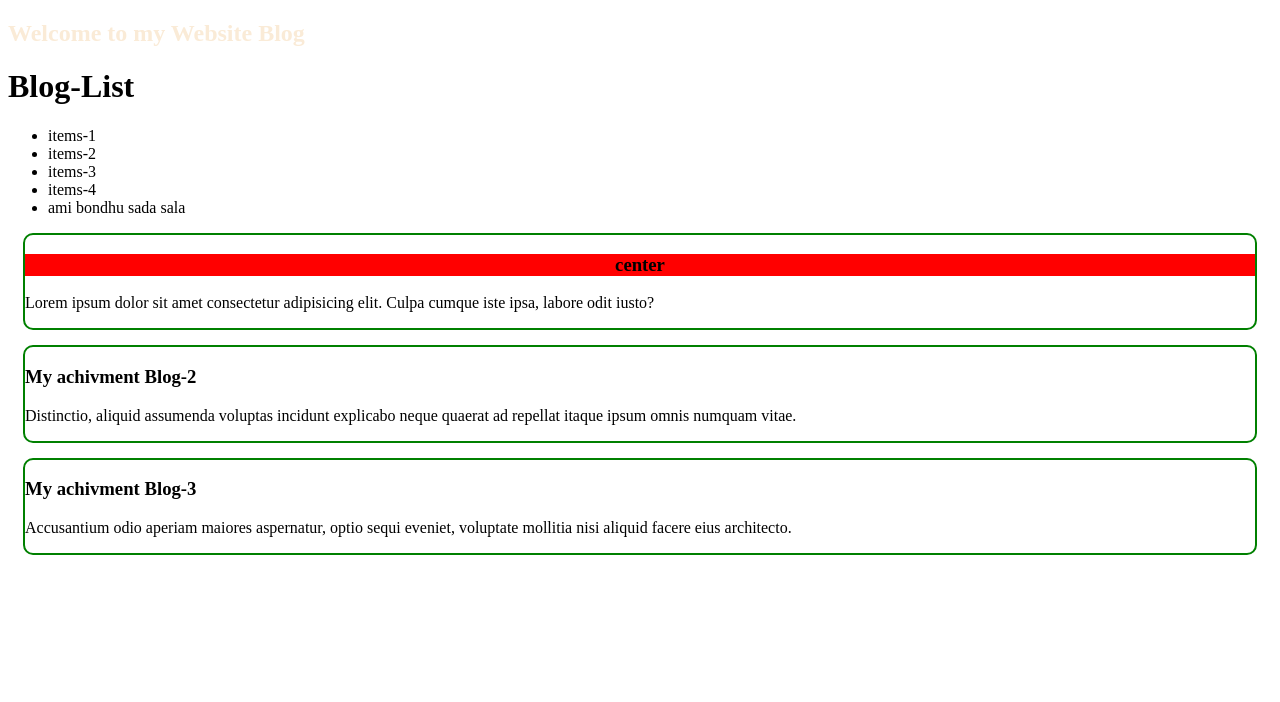
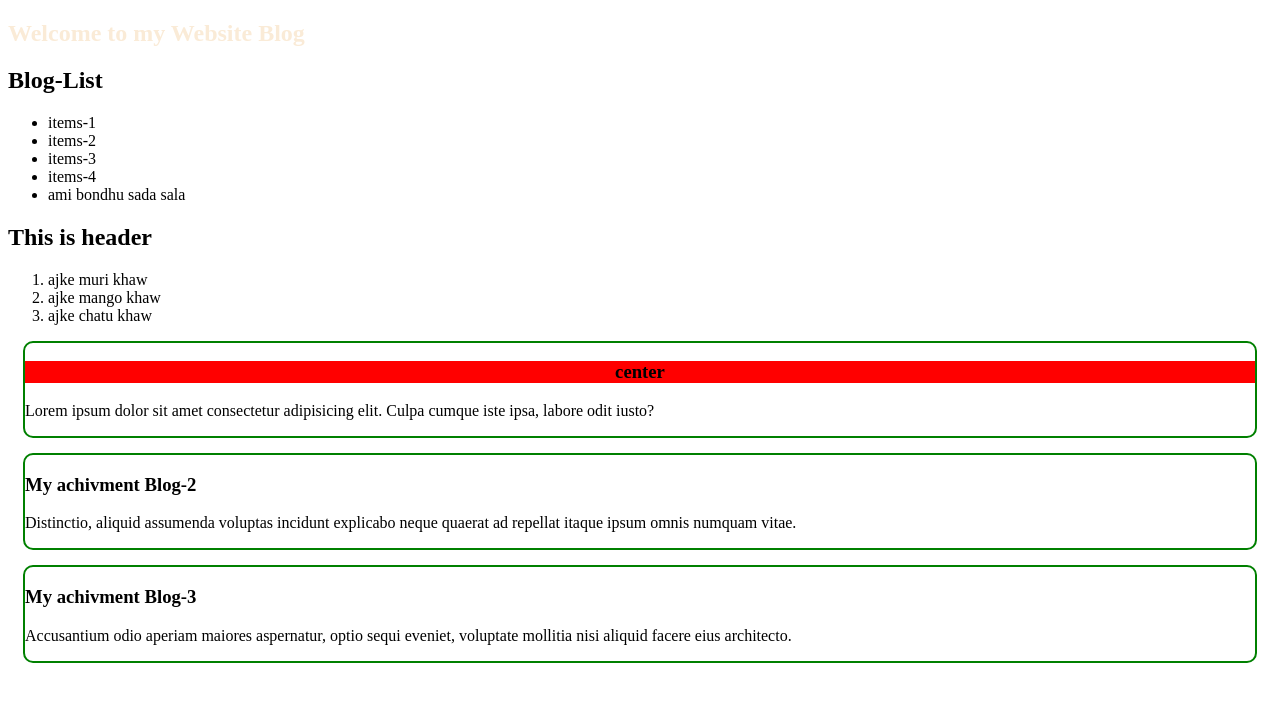
Before and after one commit to alhaj-cmd/js-work-dom, a plain HTML site: page index.html in a window 1280 px wide. Drawn offline with Linux system fonts and the light colour scheme.

Commit message:
second commit

```diff
--- a/index.html
+++ b/index.html
@@ -12,7 +12,8 @@
         <h2>Welcome to my Website Blog</h2>
     </header>
     <main>
-        <header>
+        <header id="header-item">
+            <article id="boad">
             <h1>Blog-List</h1>
                 <ul id="added">
                     <li>items-1</li>
@@ -20,7 +21,7 @@
                     <li>items-3</li>
                     <li>items-4</li>
                 </ul>
-
+            </article>
         </header>
             <article class="blog">
                 <h3 id="type">My achivment Blog-1</h3>
--- a/java/script.js
+++ b/java/script.js
@@ -26,4 +26,29 @@ add.innerText  = 'ami bondhu sada sala';
 //where do the set
 
 const ul  = document.getElementById('added')
-ul.appendChild(add)
+ul.appendChild(add);
+
+// where to add
+const headers =document.getElementById('header-item');
+//console.log(headers)
+
+const article =document.createElement('article');
+// const h1.innerText = 'This is header';
+const h1 =document.createElement('h1');
+h1.innerText = 'This is header';
+article.appendChild(h1);
+
+const ol = document.createElement('ol')
+const li1 =document.createElement('li')
+li1.innerText='ajke muri khaw'
+ol.appendChild(li1)
+const li2 =document.createElement('li')
+li2.innerText='ajke mango khaw'
+ol.appendChild(li2)
+const li3 =document.createElement('li')
+li3.innerText='ajke chatu khaw'
+ol.appendChild(li3)
+
+
+headers.appendChild(article)
+headers.appendChild(ol)
```
